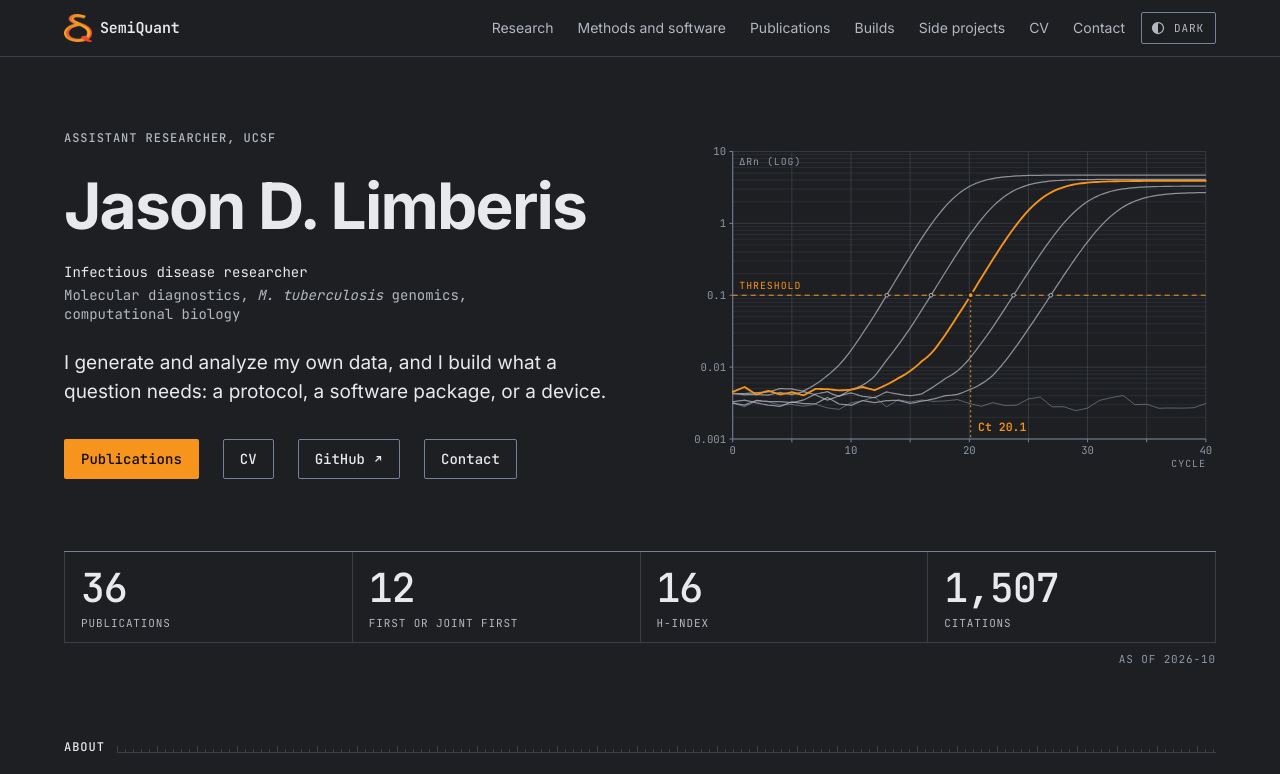
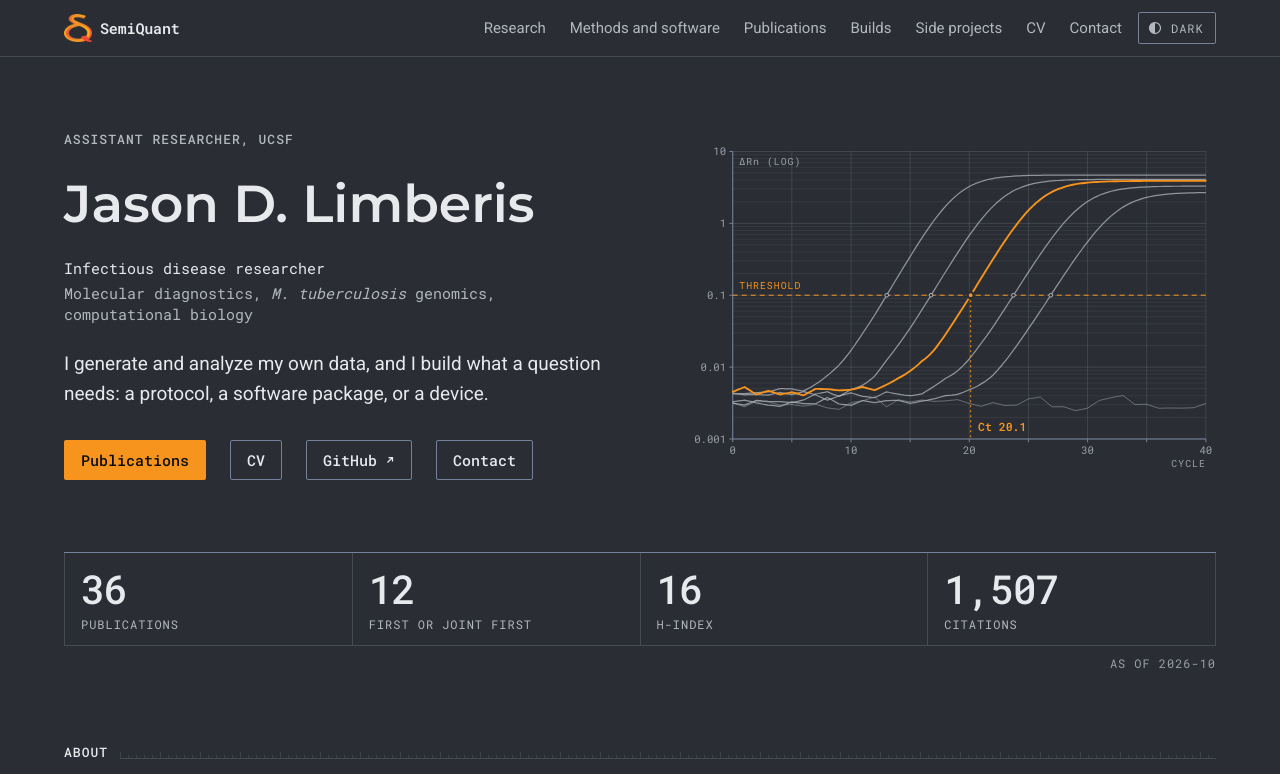
Before and after one commit to SemiQuant/SemiQuant.github.io, an Astro site: page / in a window 1280 px wide. Shown: the top 774 px of the page. Built offline with nearby package versions, Linux system fonts and the light colour scheme; Astro itself is replaced by a stand-in of ours; a web font is replaced by a local one.

Commit message:
Adopt DrDxMe typography and colors, add ORCID, Scholar and Scopus links

```diff
--- a/package.json
+++ b/package.json
@@ -28,6 +28,9 @@
     "@astrojs/sitemap": "^3.7.6",
     "@fontsource-variable/inter": "^5.3.0",
     "@fontsource-variable/jetbrains-mono": "^5.3.0",
+    "@fontsource-variable/montserrat": "^5.3.0",
+    "@fontsource-variable/roboto": "^5.3.0",
+    "@fontsource-variable/roboto-mono": "^5.3.0",
     "astro": "^7.4.13",
     "yaml": "^2.9.1"
   },
--- a/scripts/make-og.mjs
+++ b/scripts/make-og.mjs
@@ -16,8 +16,8 @@ const H = 630;
 const SCALE = 2; // render at 2x, then downsample for cleaner edges
 
 const fileUrl = (p) => pathToFileURL(join(root, p)).href;
-const inter = fileUrl('node_modules/@fontsource-variable/inter/files/inter-latin-wght-normal.woff2');
-const mono = fileUrl('node_modules/@fontsource-variable/jetbrains-mono/files/jetbrains-mono-latin-wght-normal.woff2');
+const inter = fileUrl('node_modules/@fontsource-variable/montserrat/files/montserrat-latin-wght-normal.woff2');
+const mono = fileUrl('node_modules/@fontsource-variable/roboto-mono/files/roboto-mono-latin-wght-normal.woff2');
 const mark = fileUrl('src/assets/brand/sq-512.png');
 
 // qPCR motif: sigmoid amplification curves with shifted Ct values.
--- a/src/components/Footer.astro
+++ b/src/components/Footer.astro
@@ -59,7 +59,7 @@ const source = 'https://github.com/SemiQuant/SemiQuant.github.io';
   .site-footer {
     margin-top: var(--s-8);
     border-top: var(--hair);
-    background: var(--surface);
+    background: var(--bg-deep);
     font-size: var(--fs-sm);
     color: var(--muted);
   }
--- a/src/components/PubRow.astro
+++ b/src/components/PubRow.astro
@@ -133,10 +133,9 @@ const searchText = [mdInlineToText(d.title), d.authors.join(' '), d.journal ?? '
   }
   .title {
     font-size: var(--fs-base);
-    font-weight: 560;
-    line-height: 1.4;
-    letter-spacing: -0.005em;
-    color: var(--text);
+    font-weight: 500;
+    line-height: 1.45;
+    color: var(--title);
   }
   .badge {
     display: inline-block;
--- a/src/data/profile.ts
+++ b/src/data/profile.ts
@@ -19,14 +19,15 @@ export const profile = {
   headshot: null as string | null,
   links: [
     { label: 'GitHub', url: 'https://github.com/SemiQuant', me: true },
+    { label: 'ORCID', url: 'https://orcid.org/0000-0002-7893-8416', me: true },
+    { label: 'Google Scholar', url: 'https://scholar.google.com/citations?user=4GFi9-AAAAAJ', me: true },
+    { label: 'Scopus', url: 'https://www.scopus.com/authid/detail.uri?authorId=57189046323', me: false },
     { label: 'PubMed', url: 'https://www.ncbi.nlm.nih.gov/myncbi/jason.limberis.2/bibliography/public/', me: false },
     { label: 'protocols.io', url: 'https://www.protocols.io/researchers/jason-limberis1', me: true },
     { label: 'LinkedIn', url: 'https://www.linkedin.com/in/jason-limberis-aba448144/', me: true },
     { label: 'ResearchGate', url: 'https://www.researchgate.net/profile/Jason_Limberis', me: true },
     { label: 'DrDx.Me', url: 'https://drdx.ucsf.edu/', me: false },
     // Add when available:
-    // { label: 'ORCID', url: 'https://orcid.org/0000-0000-0000-0000', me: true },
-    // { label: 'Google Scholar', url: 'https://scholar.google.com/citations?user=', me: true },
   ],
   cvPdf: '/files/Jason-Limberis-CV.pdf',
 } as const;
--- a/src/pages/cv.astro
+++ b/src/pages/cv.astro
@@ -5,7 +5,6 @@
  * scripts/cv-pdf.sh prints this page to public/files/Jason-Limberis-CV.pdf.
  * The #cv wrapper id is the hook for those print rules.
  */
-import '@fontsource-variable/inter/wght-italic.css';
 import '../styles/cv-print.css';
 import { getCollection } from 'astro:content';
 import { parse as parseYaml } from 'yaml';
--- a/src/pages/styleguide.astro
+++ b/src/pages/styleguide.astro
@@ -171,7 +171,7 @@ const typeScale = [
         }
       </div>
       <p class="note">
-        Inter Variable for text. JetBrains Mono Variable for labels, numbers, dates, DOIs and ids:
+        Roboto for text, Montserrat for headings, Roboto Mono for labels, numbers, dates, DOIs and ids:
         <span class="mono">0123456789 P-036 2026-10 10.1128/jcm.00916-21</span>
       </p>
     </section>
--- a/src/styles/global.css
+++ b/src/styles/global.css
@@ -68,21 +68,22 @@ h2,
 h3,
 h4 {
   margin: 0;
-  font-weight: 620;
+  font-family: var(--font-display);
+  font-weight: 600;
   line-height: var(--lh-tight);
-  letter-spacing: -0.015em;
+  letter-spacing: 0.005em;
   text-wrap: balance;
 }
 
 h1 {
   font-size: var(--fs-2xl);
-  letter-spacing: -0.028em;
-  line-height: 1.05;
+  letter-spacing: 0;
+  line-height: 1.15;
 }
 
 h2 {
   font-size: var(--fs-xl);
-  letter-spacing: -0.02em;
+  line-height: 1.3;
 }
 
 h3 {
--- a/src/styles/tokens.css
+++ b/src/styles/tokens.css
@@ -2,13 +2,15 @@
 :root {
   color-scheme: dark;
 
-  --bg: #1d1f23;
-  --surface: #24272c;
-  --surface-2: #2c3036;
+  --bg: #2a2d33;
+  --bg-deep: #1d1f23; /* footer band */
+  --surface: #32363d;
+  --surface-2: #3b4048;
   --text: #e8e9ec;
   --muted: #b3b7bf;
-  --faint: #8e98a5;
-  --border: #393e47;
+  --title: #a9dff9; /* publication titles: DrDxMe tint-sky */
+  --faint: #9aa0aa;
+  --border: #454b55;
   --border-strong: #76829a;
 
   /* Orange from the SQ mark. --accent-text is the only orange safe for text. */
@@ -23,7 +25,7 @@
 
   --ok: #5bd39a;
   --warn: #f2c14e;
-  --idle: #8e98a5;
+  --idle: #9aa0aa;
 
   /* Chart and rule furniture. */
   --grid: rgb(154 163 175 / 0.1);
@@ -36,21 +38,22 @@
   --scrim-caption: #c9ced6;
   --scrim-border: #647082;
 
-  --font-sans: 'Inter Variable', Inter, system-ui, -apple-system, 'Segoe UI', Roboto, sans-serif;
-  --font-mono: 'JetBrains Mono Variable', 'JetBrains Mono', ui-monospace, SFMono-Regular, Menlo, Consolas, monospace;
+  --font-sans: 'Roboto Variable', Roboto, 'Helvetica Neue', Arial, sans-serif;
+  --font-display: 'Montserrat Variable', Montserrat, 'Helvetica Neue', Arial, sans-serif;
+  --font-mono: 'Roboto Mono Variable', 'Roboto Mono', Menlo, Consolas, monospace;
 
-  --fs-2xs: 0.6875rem;
-  --fs-xs: 0.75rem;
-  --fs-sm: 0.875rem;
-  --fs-base: 1rem;
-  --fs-md: 1.125rem;
+  --fs-2xs: 0.75rem;
+  --fs-xs: 0.8125rem;
+  --fs-sm: 0.9375rem;
+  --fs-base: 1.0625rem;
+  --fs-md: 1.1875rem;
   --fs-lg: 1.375rem;
   --fs-xl: clamp(1.6rem, 1.2rem + 1.6vw, 2.25rem);
-  --fs-2xl: clamp(2.1rem, 1.3rem + 3.6vw, 4rem);
+  --fs-2xl: clamp(2rem, 1.2rem + 3vw, 3.25rem);
 
-  --lh-tight: 1.15;
-  --lh-snug: 1.35;
-  --lh-body: 1.6;
+  --lh-tight: 1.2;
+  --lh-snug: 1.4;
+  --lh-body: 1.65;
 
   --track-caps: 0.08em; /* letter spacing for mono caps labels */
 
@@ -77,10 +80,12 @@
   color-scheme: light;
 
   --bg: #faf9f6;
+  --bg-deep: #f1efea;
   --surface: #ffffff;
   --surface-2: #f1efea;
   --text: #16181c;
   --muted: #5a616b;
+  --title: #1b5a7a;
   --faint: #6b665c;
   --border: #d9d6cf;
   --border-strong: #8a857b;
```
Also changed, not shown: src/layouts/Base.astro (+6 -4 lines), public/og.png, 2 other files.
